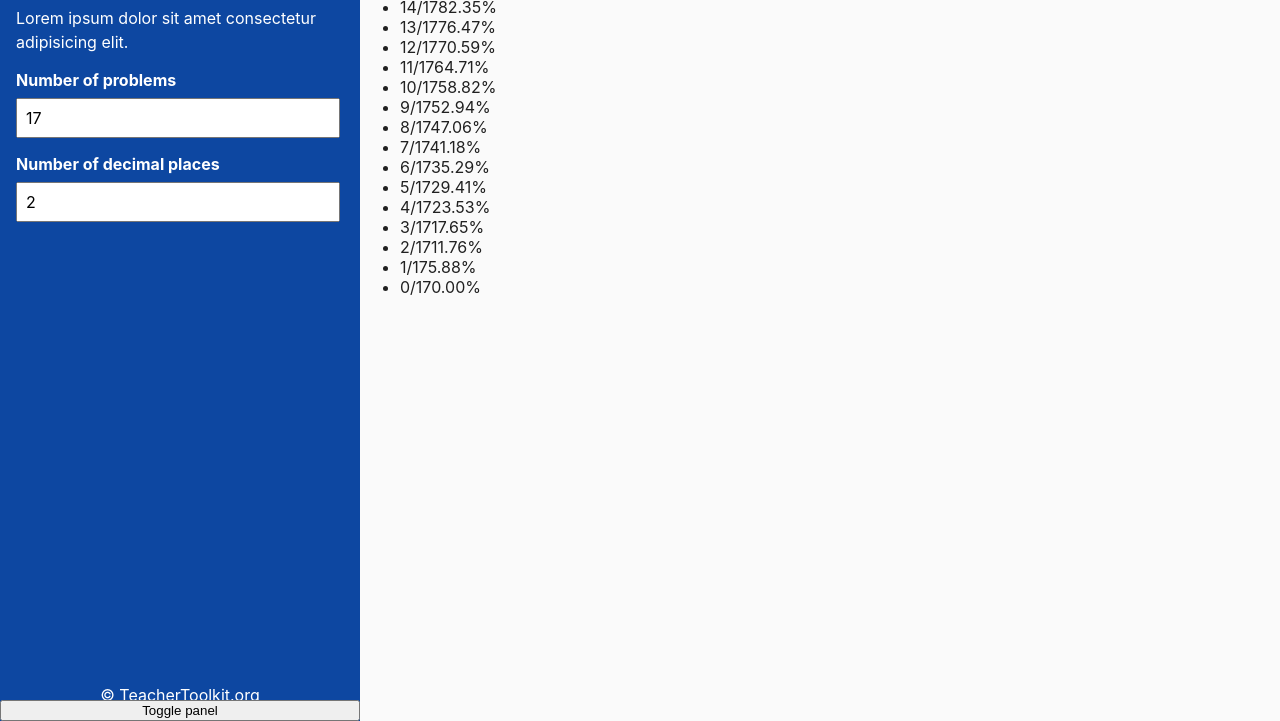
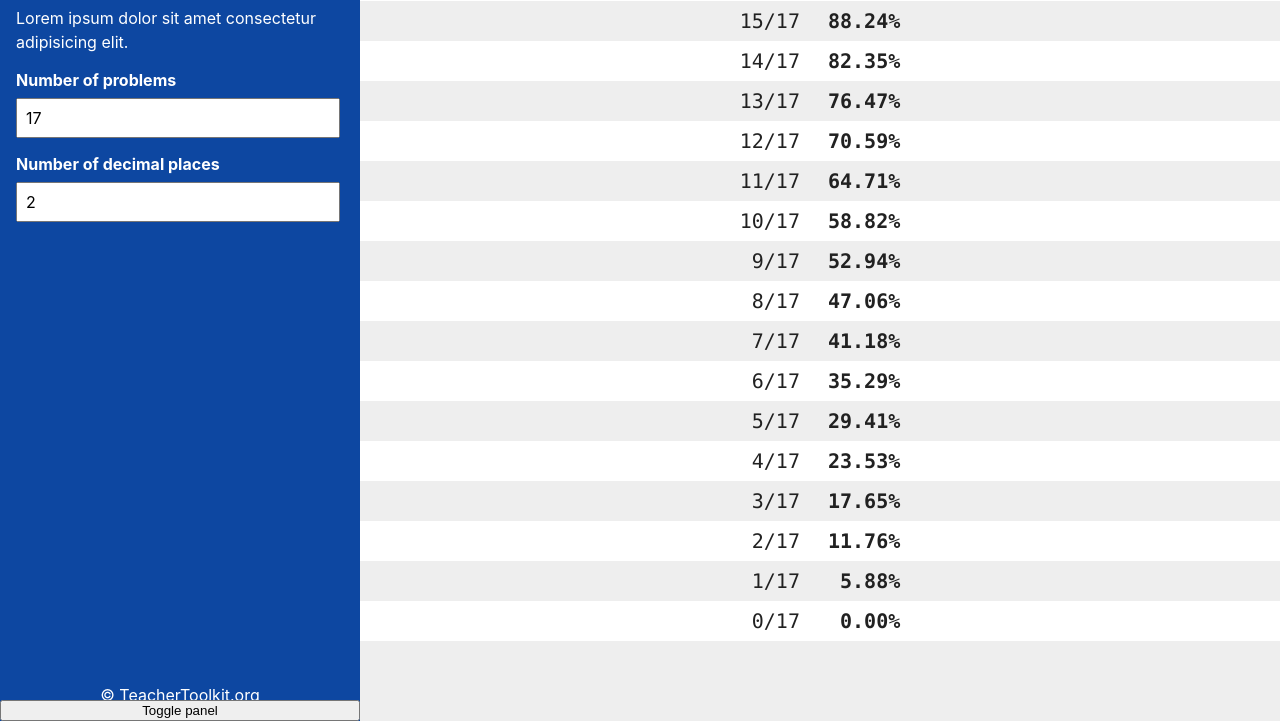
Before and after one commit to SeanMcP/teachertoolkit, a plain HTML site: page easy-grader/index.html in a window 1280 px wide. Shown: the part 79-800 px from the top of the page. Drawn offline with Linux system fonts and the light colour scheme.

Commit message:
Style grade table

```diff
--- a/easy-grader/index.html
+++ b/easy-grader/index.html
@@ -28,8 +28,8 @@
             </div>
             <button class="Settings__toggle" onclick="toggleSettings()">Toggle panel</button>
         </aside>
-        <main id="mainContent">
-            <ul id="outputList"></ul>
+        <main id="mainContent" class="Main">
+            <ul id="outputList" class="GradeList"></ul>
         </main>
     </div>
     <script src="./main.js"></script>
--- a/easy-grader/main.js
+++ b/easy-grader/main.js
@@ -12,26 +12,42 @@ function generateTable() {
         isError = true;
     }
     if (places.length === 0) {
-        displayErrorOn('placesLabel')
+        displayErrorOn('placesLabel');
         isError = true;
     }
     if (isError) {
         return;
     }
     clearTable();
+    var fractionSpanWidth;
+    var percentSpanWidth;
     for (var i = 0; i <= problems; i++) {
         var value = problems - i;
         var li = document.createElement('li');
+        li.classList.add('GradeList__item');
 
         var fractionSpan = document.createElement('span');
+        fractionSpan.classList.add('GradeList__value', 'GradeList__fraction');
         fractionSpan.textContent = value + '/' + problems;
+        if (fractionSpanWidth) {
+            fractionSpan.style.width = fractionSpanWidth + 'px';
+        }
         li.appendChild(fractionSpan);
 
         var percentSpan = document.createElement('span');
-        percentSpan.textContent = (100 * value / problems).toFixed(places) + '%';
+        percentSpan.classList.add('GradeList__value', 'GradeList__percent');
+        percentSpan.textContent = ((100 * value) / problems).toFixed(places) + '%';
+        if (percentSpanWidth) {
+            percentSpan.style.width = percentSpanWidth + 'px';
+        }
         li.appendChild(percentSpan);
 
         outputList.appendChild(li);
+
+        if (i === 0) {
+            fractionSpanWidth = fractionSpan.getBoundingClientRect().width;
+            percentSpanWidth = percentSpan.getBoundingClientRect().width;
+        }
     }
 }
 
@@ -42,14 +58,16 @@ function clearTable() {
 }
 
 function clearErrors() {
-    document.querySelectorAll('.ErrorMessage').forEach(node => node.remove());
-    document.querySelectorAll('.--has-error').forEach(node => node.classList.remove('--has-error'));
+    document.querySelectorAll('.ErrorMessage').forEach((node) => node.remove());
+    document
+        .querySelectorAll('.--has-error')
+        .forEach((node) => node.classList.remove('--has-error'));
 }
 
 function displayErrorOn(id) {
     var el = document.getElementById(id);
     el.classList.add('--has-error');
-    var p = document.createElement('p')
+    var p = document.createElement('p');
     p.classList.add('ErrorMessage');
     p.textContent = 'Uh oh! This value must be a valid number.';
     el.appendChild(p);
--- a/easy-grader/styles.css
+++ b/easy-grader/styles.css
@@ -47,3 +47,41 @@
     position: absolute;
     width: 100%;
 }
+
+.Main {
+    --background: var(--gray200);
+    background: var(--background);
+    flex: 1;
+    max-height: 100vh;
+    overflow-y: auto;
+}
+
+.GradeList {
+    list-style-type: none;
+    margin: 0;
+    padding-left: 0;
+}
+
+.GradeList__item {
+    display: flex;
+    justify-content: center;
+    font-size: 125%;
+    font-family: Menlo, Monaco, monospace;
+    padding: 0.5rem 1rem;
+}
+
+.GradeList__item:nth-child(even) {
+    background: white;
+}
+
+.GradeList__value {
+    text-align: right;
+}
+
+.GradeList__fraction {
+    margin-right: 1rem;
+}
+
+.GradeList__percent {
+    font-weight: bold;
+}
```
